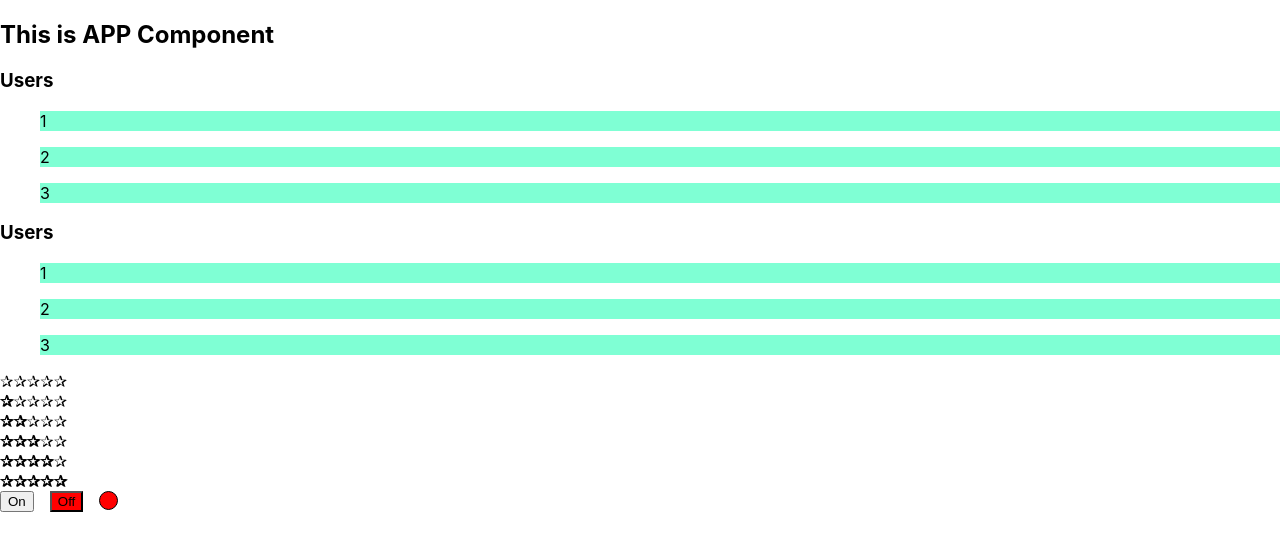
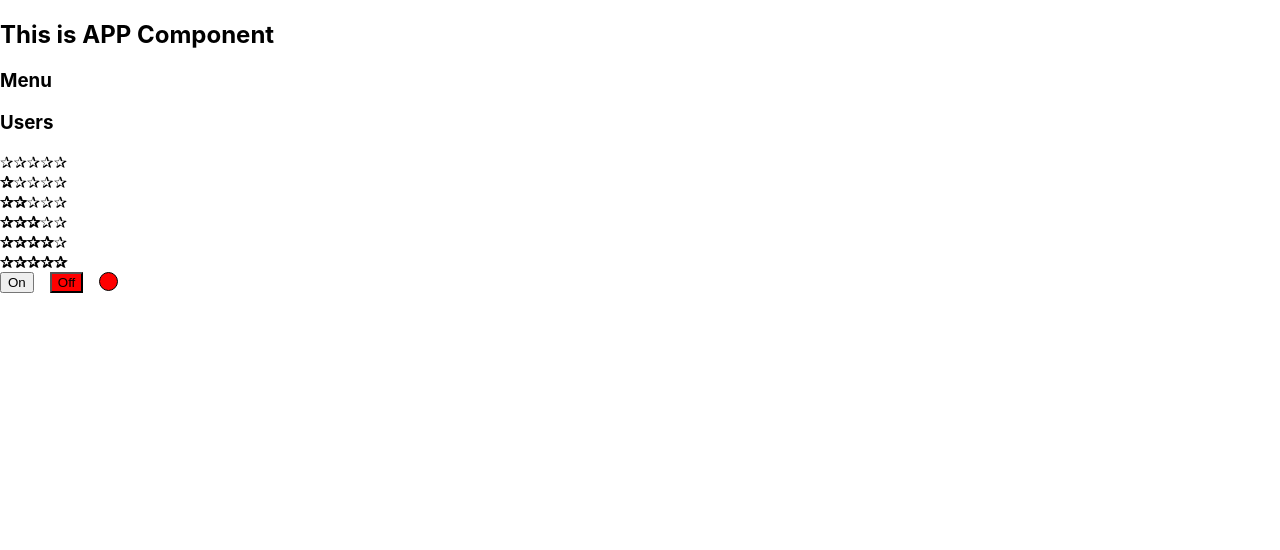
Before and after one commit to akach-dev/react-ts-is-simple, a React (Create React App) app: page / in a window 1280 px wide. Shown: the top 550 px of the page. Built offline with nearby package versions, Linux system fonts and the light colour scheme.

Commit message:
add collapsed state

```diff
--- a/src/App.tsx
+++ b/src/App.tsx
@@ -12,7 +12,7 @@ export function App() {
        <PageTitle title={'This is APP Component'}/>
        {/*<Accordion title={'Menu'} collapsed/>*/}
        {/*<Accordion title={'Users'} collapsed={false}/>*/}
-       <UnControlledAccordion title={'Users'} collapsed={false}/>
+       <UnControlledAccordion title={'Menu'} collapsed={false}/>
        <UnControlledAccordion title={'Users'} collapsed={false}/>
        <Rating value={0}/>
        <Rating value={1}/>
--- a/src/components/uncontrolledaccordion/UnControlledAccordion.tsx
+++ b/src/components/uncontrolledaccordion/UnControlledAccordion.tsx
@@ -1,4 +1,4 @@
-import React from "react";
+import React, {useState} from "react";
 
 import {UnControlledAccordionTitle} from "./UnControlledAccordionTitle";
 import {UnControlledAccordionBody} from "./UnControlledAccordionBody";
@@ -8,12 +8,17 @@ type  UnControlledAccordionPropsType = {
   collapsed: boolean
 }
 
-export function UnControlledAccordion({title, collapsed}: UnControlledAccordionPropsType) {
+export function UnControlledAccordion({title}: UnControlledAccordionPropsType) {
+
+  const [collapsed, setCollapsed] = useState(false)
+
+  const collapsedHandler = () => setCollapsed(prevState => !prevState)
+
   return (
      <div>
-       <UnControlledAccordionTitle title={title}/>
+       <UnControlledAccordionTitle callback={collapsedHandler} title={title}/>
        {
-          !collapsed && (
+          collapsed && (
              <UnControlledAccordionBody key={'body'}/>
           )
        }
--- a/src/components/uncontrolledaccordion/UnControlledAccordionTitle.tsx
+++ b/src/components/uncontrolledaccordion/UnControlledAccordionTitle.tsx
@@ -2,8 +2,9 @@ import React from "react";
 
 type  AccordionTitlePropsType = {
   title: string
+  callback: () => void
 }
 
-export function UnControlledAccordionTitle({title}: AccordionTitlePropsType) {
-  return <h3>{title}</h3>
+export function UnControlledAccordionTitle({title, callback}: AccordionTitlePropsType) {
+  return <h3 onClick={callback}>{title}</h3>
 }
```
